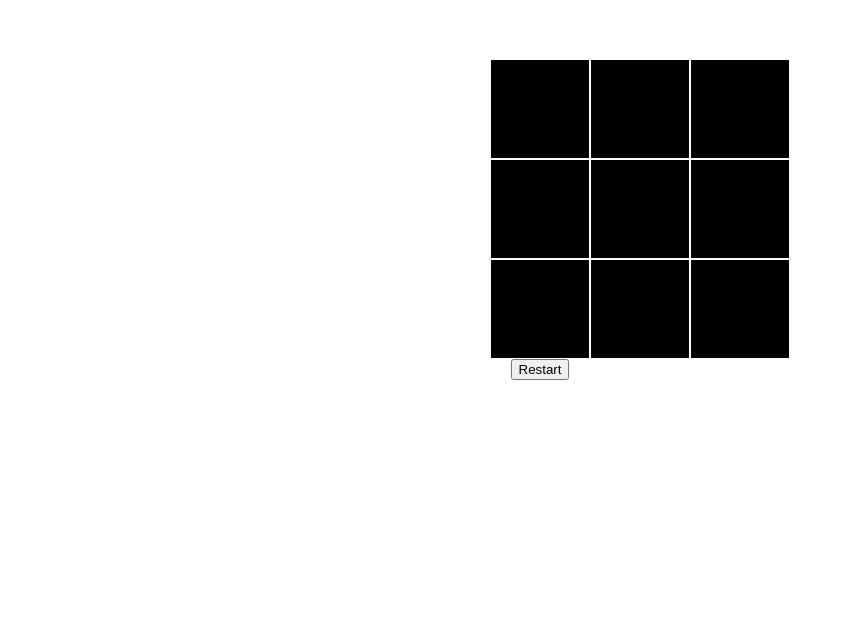
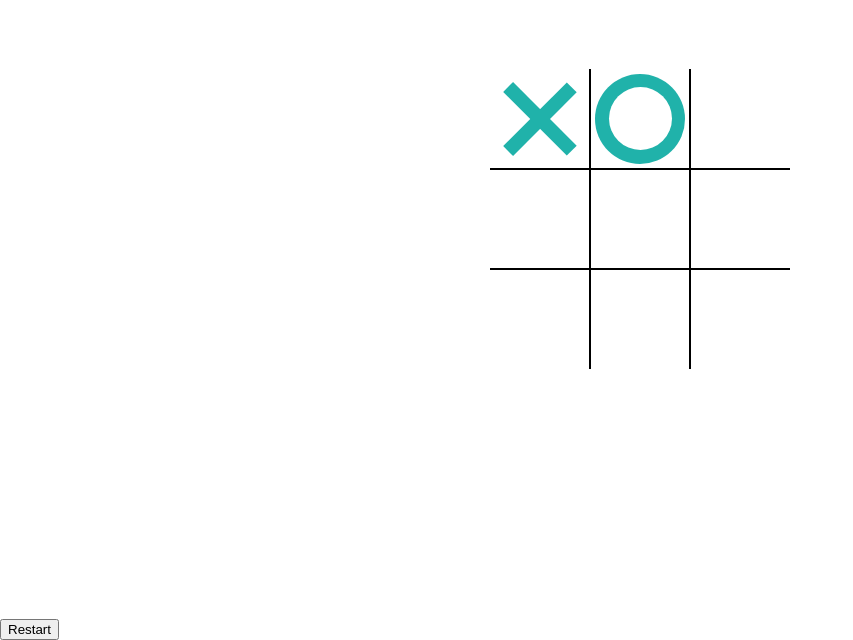
Before and after one commit to LisaTrevis/tictactoe, a plain HTML site: page index.html in a window 1280 px wide. Shown: the part 181-821 px from the top of the page, without its empty margins (0-853 px from the left). Before the commit the page ends 800 px from the top, so only its background shows below. Drawn offline with Linux system fonts and the light colour scheme.

Commit message:
added hover styling

```diff
--- a/index.html
+++ b/index.html
@@ -4,11 +4,12 @@
     <meta charset="UTF-8">
     <meta name="viewport" content="width=device-width, initial-scale=1.0">
     <link rel="stylesheet" href="styles.css">
-    <script src="script.js" defer></script>
     <title>Document</title>
 </head>
 <body>
-    <div class="board" id="board">
+    <div class="board circle" id="board">
+        <div class="cell x" data-cell></div>
+        <div class="cell circle" data-cell></div>
         <div class="cell" data-cell></div>
         <div class="cell" data-cell></div>
         <div class="cell" data-cell></div>
@@ -16,12 +17,10 @@
         <div class="cell" data-cell></div>
         <div class="cell" data-cell></div>
         <div class="cell" data-cell></div>
-        <div class="cell" data-cell></div>
-        <div class="cell" data-cell></div>
-        <div class="winning-message" id="winningMessage">
-            <div data-winning-message-text></div>
-            <button id="restartButton">Restart</button>
-        </div>
+    </div>
+    <div class="winning-message" id="winningMessage">
+        <div data-winning-message-text></div>
+        <button id="restartButton">Restart</button>
     </div>
 </body>
 </html>
--- a/script.js
+++ /dev/null
@@ -1,3 +0,0 @@
-document.getElementById('dark-theme-btn').addEventListener('click', () => {
-    document.documentElement.style.setProperty('--background-color', '#333')
-})
--- a/styles.css
+++ b/styles.css
@@ -4,7 +4,7 @@
 
 :root {
     --cell-size: 100px;
-    --mark-size: cal(var(--cell-size) * .9);
+    --mark-size: calc(var(--cell-size) * .9);
 }
 
 body {
@@ -25,6 +25,89 @@ body {
 .cell {
     width: var(--cell-size);
     height: var(--cell-size);
-    background-color: black;
-    border: 1px solid white;
+    border: 1px solid black;
+    display: flex;
+    justify-content: center;
+    align-items: center;
+    position: relative;
+    cursor: pointer;
 }
+
+.cell:first-child,
+.cell:nth-child(2),
+.cell:nth-child(3) {
+    border-top: none;
+}
+
+.cell:nth-child(3n + 1) {
+    border-left: none;
+}
+
+.cell:nth-child(3n + 3) {
+    border-right: none;
+}
+
+.cell:last-child,
+.cell:nth-child(8),
+.cell:nth-child(7) {
+    border-bottom: none;
+}
+
+.cell.x,
+.cell.circle {
+    cursor: not-allowed;
+}
+
+.cell.x::before,
+.cell.x::after,
+.cell.circle::before {
+    background-color: lightseagreen;
+}
+
+.board.x .cell:not(.x):not(.circle):hover::before,
+.board.x .cell:not(.x):not(.circle):hover::after,
+.board.circle .cell:not(.x):not(.circle):hover::before {
+    background-color: lightgray;
+}
+
+.cell.x::before,
+.cell.x::after,
+.board.x .cell:not(.x):not(.circle):hover::before,
+.board.x .cell:not(.x):not(.circle):hover::after {
+    content: '';
+    position: absolute;
+    width: calc(var(--mark-size) * .15);
+    height: var(--mark-size);
+}
+
+.cell.x::before,
+.board.x .cell:not(.x):not(.circle):hover::before {
+    transform: rotate(45deg);
+}
+
+.cell.x::after,
+.board.x .cell:not(.x):not(.circle):hover::after {
+    transform: rotate(-45deg);
+}
+
+.cell.circle::before,
+.cell.circle::after,
+.board.circle .cell:not(.x):not(circle):hover::before,
+.board.circle .cell:not(.x):not(circle):hover::after {
+    content: '';
+    position: absolute;
+    border-radius: 50%;
+}
+
+.cell.circle::before,
+.board.circle .cell:not(.x):not(circle):hover::before {
+    width: var(--mark-size);
+    height: var(--mark-size);
+}
+
+.cell.circle::after,
+.board.circle .cell:not(.x):not(circle):hover::after {
+    width: calc(var(--mark-size) * .7);
+    height: calc(var(--mark-size) * .7);
+    background-color: white;
+}
```
